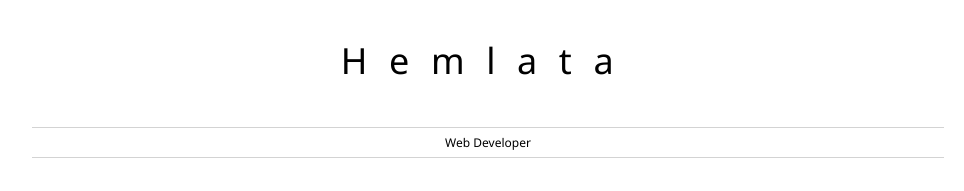
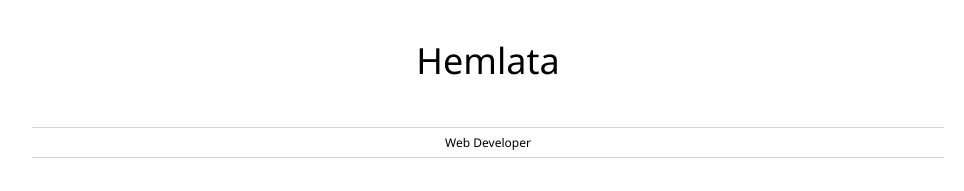
Before and after one commit to Hemlata3010/Myresume, a plain HTML site: page index.html in a window 1280 px wide. Shown: the top 191 px of the page, without its empty margins (152-1116 px from the left). Drawn offline with Linux system fonts and the light colour scheme.

Commit message:
style.css

```diff
--- a/style.css
+++ b/style.css
@@ -6,7 +6,6 @@ body {
 }
 h1 {
     font-size: 3em;
-    letter-spacing: .6em;
     padding-top: 1em;
     padding-bottom: 1em;
 }
```
